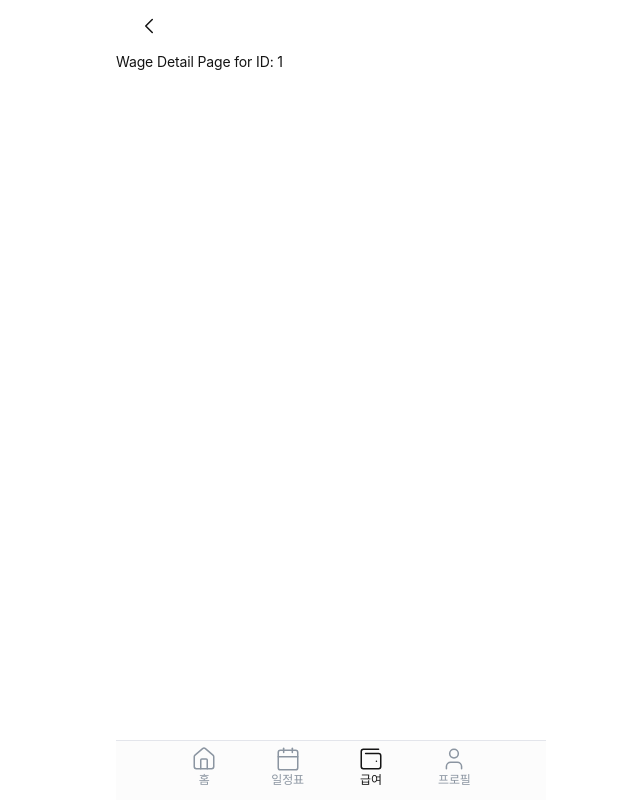
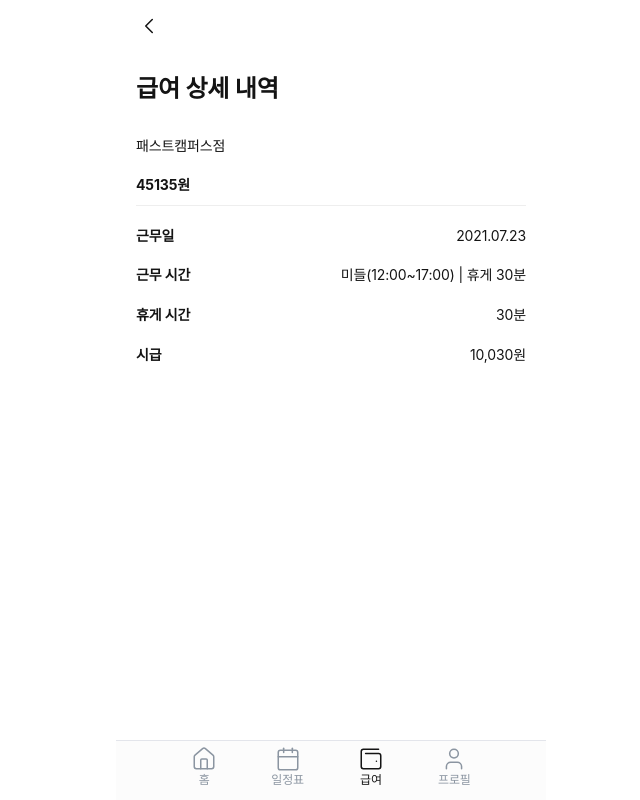
Before and after one commit to dev-meryoung/woowahan-siblings, a React (Vite) app: page /wage/check/1 in a window 1280 px wide. Shown: the whole page, without its empty margins (309-949 px from the left). Built offline with nearby package versions, Linux system fonts and the light colour scheme; a web font is replaced by a local one.

Commit message:
feat: 더보기 버튼, 급여내역 화면 표시 #41

```diff
--- a/src/components/Wage/WorkHistory.tsx
+++ b/src/components/Wage/WorkHistory.tsx
@@ -1,27 +1,33 @@
 /** @jsxImportSource @emotion/react */
-import { useState } from 'react';
+import workHistoryData, { IWorkHistoryItem } from '@/components/Wage/workHistoryData';
 import styled from '@emotion/styled';
 import { Timestamp } from 'firebase/firestore';
-import workHistoryData, { IWorkHistoryItem } from '@/components/Wage/workHistoryData';
+import { useState } from 'react';
+import { useNavigate } from 'react-router-dom';
 import Button from '../Button';
 
 const formatTimestamp = (timestamp: Timestamp) => {
 	const date = timestamp.toDate();
-	return `${date.getFullYear()}년 ${date.getMonth() + 1}월 ${date.getDate()}일`;
+	return `${(date.getMonth() + 1).toString().padStart(2, '0')}. ${date.getDate().toString().padStart(2, '0')}`;
 };
 
 const WorkHistory = () => {
 	const [visibleItems, setVisibleItems] = useState(8);
+	const navigate = useNavigate();
 
 	const handleLoadMore = () => {
-		setVisibleItems((prevVisibleItems) => prevVisibleItems + 3);
+		setVisibleItems((prevVisibleItems) => prevVisibleItems + 5);
+	};
+
+	const handleItemClick = (index: number) => {
+		navigate(`/wage/check/${index}`);
 	};
 
 	return (
 		<Container>
-			<h2>급여 내역</h2>
+			<Title>급여 내역</Title>
 			{workHistoryData.slice(0, visibleItems).map((item: IWorkHistoryItem, index: number) => (
-				<HistoryItem key={index}>
+				<HistoryItem key={index} onClick={() => handleItemClick(index)}>
 					<Date>{formatTimestamp(item.date)}</Date>
 					<Details>
 						<div>{item.workPlace}</div>
@@ -48,15 +54,23 @@ const Container = styled.div`
 	overflow: auto;
 `;
 
+const Title = styled.div`
+	font-size: 24px;
+	font-weight: 700;
+	margin-bottom: 10px;
+`;
+
 const HistoryItem = styled.div`
 	display: flex;
 	justify-content: space-between;
 	margin-bottom: 10px;
+	cursor: pointer;
 `;
 
 const Date = styled.div`
 	font-size: 14px;
 	font-weight: bold;
+	color: #8b95a1;
 `;
 
 const Details = styled.div`
--- a/src/pages/Wage/Wage.tsx
+++ b/src/pages/Wage/Wage.tsx
@@ -3,7 +3,6 @@
 import Divider from '@/components/Divider';
 import WageTab from '@/components/Wage/WageTab';
 import { Outlet } from 'react-router-dom';
-import styled from '@emotion/styled';
 
 const Wage = () => {
 	return (
--- a/src/pages/Wage/WageCheck/WageCheckDetail.tsx
+++ b/src/pages/Wage/WageCheck/WageCheckDetail.tsx
@@ -1,9 +1,79 @@
 /** @jsxImportSource @emotion/react */
+import styled from '@emotion/styled';
 import { useParams } from 'react-router-dom';
+import workHistoryData from '@/components/Wage/workHistoryData';
+import Divider from '@/components/Divider';
+import { Timestamp } from 'firebase/firestore';
 
 const WageCheckDetail = () => {
-	const { id: wageId } = useParams<{ id: string }>();
-	return <>Wage Detail Page for ID: {wageId}</>;
+	const { id } = useParams<{ id: string }>();
+
+	if (id === undefined) {
+		return <Container>잘못된 접근입니다.</Container>;
+	}
+
+	const item = workHistoryData[parseInt(id, 10)];
+
+	if (!item) {
+		return <Container>해당 항목을 찾을 수 없습니다.</Container>;
+	}
+
+	const formatDate = (timestamp: Timestamp) => {
+		const date = timestamp.toDate();
+		return `${date.getFullYear()}.${(date.getMonth() + 1).toString().padStart(2, '0')}.${date.getDate().toString().padStart(2, '0')}`;
+	};
+
+	return (
+		<Container>
+			<Title>급여 상세 내역</Title>
+			<DetailRow>
+				<Value>{item.workPlace}</Value>
+			</DetailRow>
+			<DetailRow>
+				<Label>{item.amount}원</Label>
+			</DetailRow>
+			<Divider />
+			<DetailRow>
+				<Label>근무일</Label>
+				<Value>{formatDate(item.date)}</Value>
+			</DetailRow>
+			<DetailRow>
+				<Label>근무 시간</Label>
+				<Value>{item.workingTimes}</Value>
+			</DetailRow>
+			<DetailRow>
+				<Label>휴게 시간</Label>
+				<Value>30분</Value>
+			</DetailRow>
+			<DetailRow>
+				<Label>시급</Label>
+				<Value>{(item.amount / 4.5).toLocaleString()}원</Value>
+			</DetailRow>
+		</Container>
+	);
 };
 
+const Container = styled.div`
+	padding: 20px;
+`;
+
+const Title = styled.h2`
+	font-size: 24px;
+	margin-bottom: 20px;
+`;
+
+const DetailRow = styled.div`
+	display: flex;
+	justify-content: space-between;
+	padding: 10px 0;
+`;
+
+const Label = styled.div`
+	font-weight: bold;
+`;
+
+const Value = styled.div`
+	text-align: right;
+`;
+
 export default WageCheckDetail;
```
